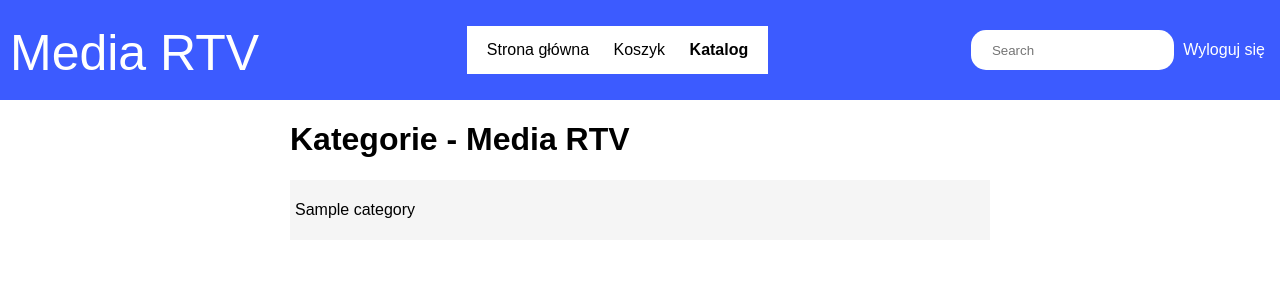
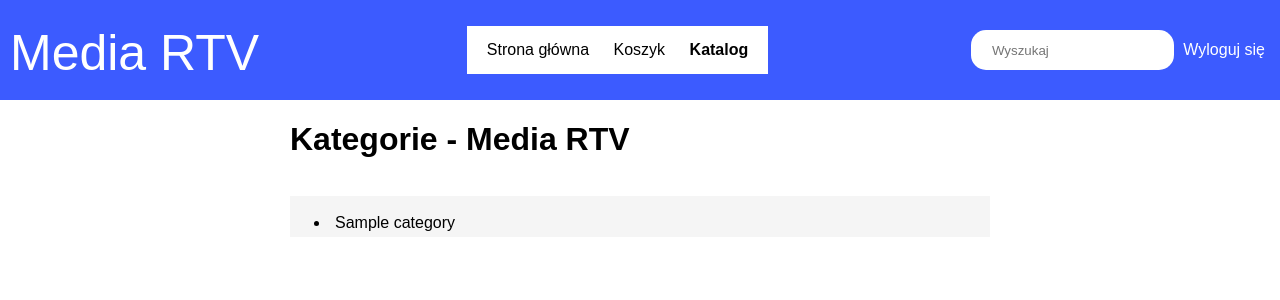
Before and after one commit to IgorWalkowiak/PO_projekt, a Flask app: page /catalog in a window 1280 px wide. Shown: the top 300 px of the page. Run offline with Flask 2, Linux system fonts and the light colour scheme; tables that the repository leaves empty hold one stand-in row (values such as "Sample post").

Commit message:
Change categories styles

```diff
--- a/static/assets/styles.css
+++ b/static/assets/styles.css
@@ -87,10 +87,16 @@ a:link, a:visited {
   height: 3em;
 }
 
-.category {
+.category-container {
   background: #f5f5f5;
 }
 
-.category a:link, .category a:visited {
+.category-container a:link, .category-container a:visited {
   color: black;
+  text-decoration: dotted;
 }
+
+.category {
+  margin: 0;
+  padding-top: 2%;
+}
--- a/templates/browse_categories.html
+++ b/templates/browse_categories.html
@@ -8,9 +8,9 @@
   {{ super() }}
 {% endblock %}
 {% block content %}
-  {% for category in categories %}
-    <div class="category">
-      <p class = 'title'> <a href="/category/{{category.id}}">{{category.name}}</a> </p>
-    </div>
-  {% endfor %}
+  <ul class="category-container">
+    {% for category in categories %}
+      <li class = 'category'> <a href="/category/{{category.id}}">{{category.name}}</a></li>
+    {% endfor %}
+  </ul>
 {% endblock %}
--- a/templates/layout.html
+++ b/templates/layout.html
@@ -21,7 +21,7 @@
         </ul>
       </div>
       <div class="navbar-item navbar-left">
-        <input type="text" class="search" placeholder="Search">
+        <input type="text" class="search" placeholder="Wyszukaj">
         <a class="nav-link" href="#">Wyloguj się</a>
       </div>
     </nav>
```
